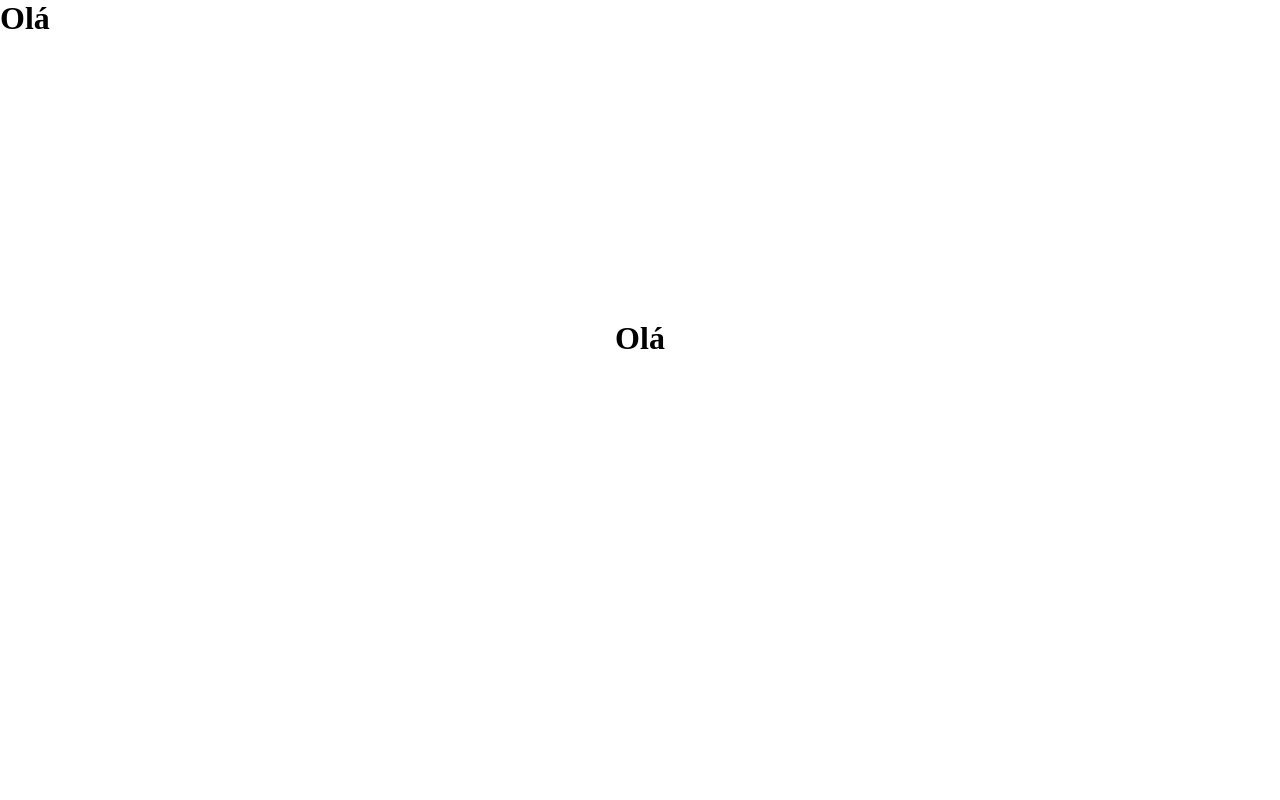
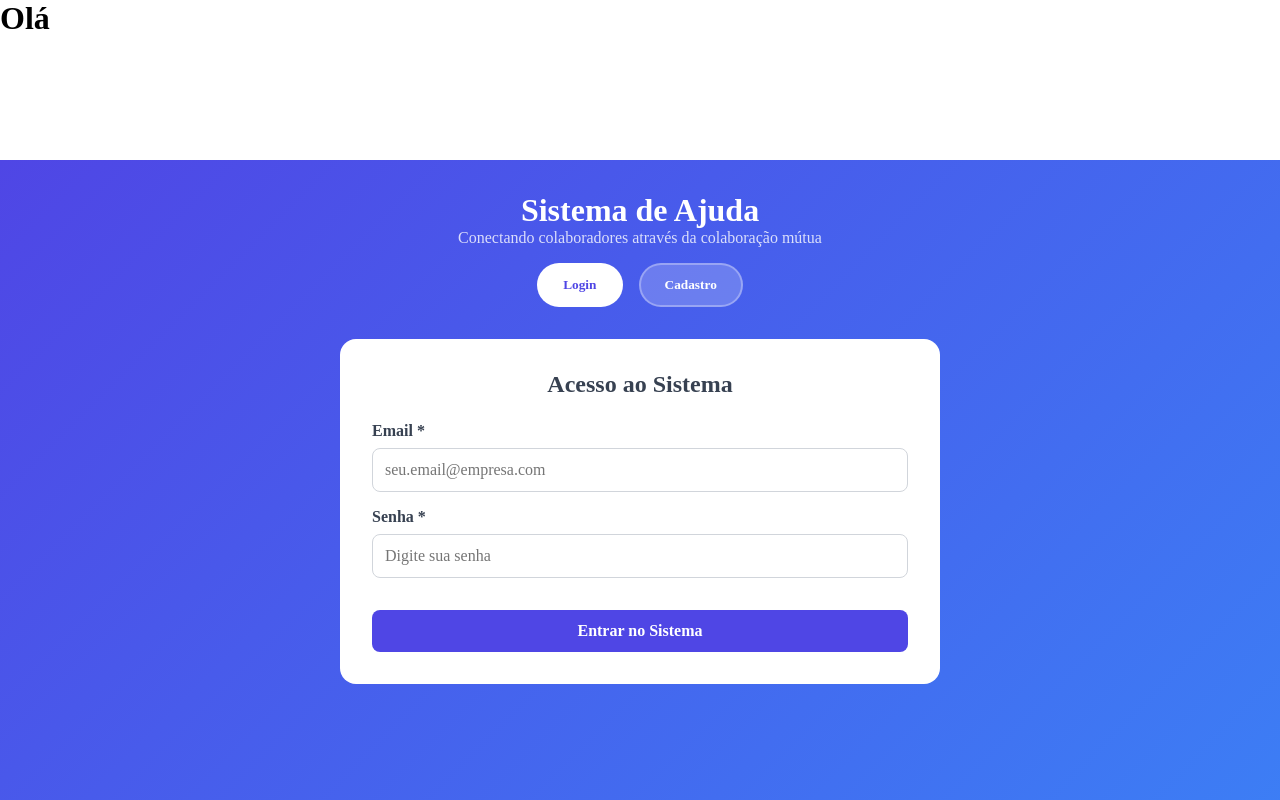
Before and after one commit to ordnav3/Projeto-HelpSystem, a React (Create React App) app in the folder help-system/: page / in a window 1280 px wide. Before the commit this address had no page. Shown: the top 800 px of the page. Built offline with nearby package versions, Linux system fonts and the light colour scheme.

Commit message:
Changing the structure

```diff
--- a/help-system/package.json
+++ b/help-system/package.json
@@ -11,6 +11,7 @@
     "@types/node": "^16.18.126",
     "@types/react": "^19.1.12",
     "@types/react-dom": "^19.1.9",
+    "axios": "^1.11.0",
     "react": "^19.1.1",
     "react-dom": "^19.1.1",
     "react-router-dom": "^7.8.2",
--- a/help-system/public/index.html
+++ b/help-system/public/index.html
@@ -15,6 +15,11 @@
       user's mobile device or desktop. See https://developers.google.com/web/fundamentals/web-app-manifest/
     -->
     <link rel="manifest" href="%PUBLIC_URL%/manifest.json" />
+
+
+    <link rel="preconnect" href="https://fonts.googleapis.com">
+    <link rel="preconnect" href="https://fonts.gstatic.com" crossorigin>
+    <link href="https://fonts.googleapis.com/css2?family=Roboto:ital,wght@0,100..900;1,100..900&display=swap" rel="stylesheet">
     <!--
       Notice the use of %PUBLIC_URL% in the tags above.
       It will be replaced with the URL of the `public` folder during the build.
--- /dev/null
+++ b/help-system/src/pages/RegisterLogin/index.tsx
@@ -0,0 +1,146 @@
+import { useState } from "react";
+import * as S from "./styles";
+import { login } from "../../services/api";
+
+
+const RegisterLogin = () => {
+  const [activeSection, setActiveSection] = useState<"login" | "cadastro">("login");
+
+
+  const handleLogin = async () => {
+    try {
+      const data = await login("teste@email.com", "12345678");
+      console.log("Login OK", data);
+    } catch (err) {
+      console.error("Erro no login", err);
+    }
+  };
+
+
+  return (
+    <S.Container>
+      <S.Header>
+        <h1>Sistema de Ajuda</h1>
+        <p>Conectando colaboradores através da colaboração mútua</p>
+        <S.NavButtons>
+          <S.NavButton
+            active={activeSection === "login"}
+            onClick={() => setActiveSection("login")}
+          >
+            Login
+          </S.NavButton>
+          <S.NavButton
+            active={activeSection === "cadastro"}
+            onClick={() => setActiveSection("cadastro")}
+          >
+            Cadastro
+          </S.NavButton>
+        </S.NavButtons>
+      </S.Header>
+
+      <S.Content>
+        {activeSection === "login" && (
+          <S.Section>
+            <h2>Acesso ao Sistema</h2>
+            <form>
+              <S.FormGroup>
+                <label htmlFor="loginEmail">Email *</label>
+                <input
+                  type="email"
+                  id="loginEmail"
+                  name="email"
+                  placeholder="seu.email@empresa.com"
+                  required
+                />
+              </S.FormGroup>
+
+              <S.FormGroup>
+                <label htmlFor="loginSenha">Senha *</label>
+                <input
+                  type="password"
+                  id="loginSenha"
+                  name="senha"
+                  placeholder="Digite sua senha"
+                  required
+                />
+              </S.FormGroup>
+
+              <S.SubmitButton type="submit">Entrar no Sistema</S.SubmitButton>
+            </form>
+          </S.Section>
+        )}
+
+        {activeSection === "cadastro" && (
+          <S.Section>
+            <h2>Novo Cadastro</h2>
+            <form>
+              <S.FormGrid>
+                <S.FormGroup>
+                  <label htmlFor="nome">Nome Completo *</label>
+                  <input type="text" id="nome" name="nome" required placeholder="João Silva" />
+                </S.FormGroup>
+
+                <S.FormGroup>
+                  <label htmlFor="email">Email Corporativo *</label>
+                  <input
+                    type="email"
+                    id="email"
+                    name="email"
+                    required
+                    placeholder="joao.silva@empresa.com"
+                  />
+                </S.FormGroup>
+
+                <S.FormGroup>
+                  <label htmlFor="departamento">Departamento</label>
+                  <select id="departamento" name="departamento">
+                    <option value="">Selecione...</option>
+                    <option value="TI">Tecnologia da Informação</option>
+                    <option value="RH">Recursos Humanos</option>
+                    <option value="Financeiro">Financeiro</option>
+                  </select>
+                </S.FormGroup>
+
+                <S.FormGroup>
+                  <label htmlFor="cargo">Cargo</label>
+                  <input type="text" id="cargo" name="cargo" placeholder="Analista, Dev..." />
+                </S.FormGroup>
+
+                <S.FormGroup>
+                  <label htmlFor="telefone">Telefone</label>
+                  <input type="tel" id="telefone" name="telefone" placeholder="(11) 99999-9999" />
+                </S.FormGroup>
+
+                <S.FormGroup>
+                  <label htmlFor="senha">Senha *</label>
+                  <input
+                    type="password"
+                    id="senha"
+                    name="senha"
+                    required
+                    placeholder="Mínimo 8 caracteres"
+                  />
+                </S.FormGroup>
+
+                <S.FormGroup>
+                  <label htmlFor="confirmarSenha">Confirmar Senha *</label>
+                  <input
+                    type="password"
+                    id="confirmarSenha"
+                    name="confirmarSenha"
+                    required
+                    placeholder="Confirme sua senha"
+                  />
+                </S.FormGroup>
+              </S.FormGrid>
+
+              <S.SubmitButton type="submit">Criar Conta</S.SubmitButton>
+            </form>
+          </S.Section>
+        )}
+      </S.Content>
+    </S.Container>
+  );
+};
+
+export default RegisterLogin;
--- /dev/null
+++ b/help-system/src/pages/RegisterLogin/styles.ts
@@ -0,0 +1,109 @@
+import styled from "styled-components";
+
+export const Container = styled.div`
+  min-height: 100vh;
+  background: linear-gradient(135deg, #4f46e5, #3b82f6);
+  display: flex;
+  flex-direction: column;
+  align-items: center;
+  padding: 2rem;
+`;
+
+export const Header = styled.header`
+  text-align: center;
+  margin-bottom: 2rem;
+
+  h1 {
+    font-size: 2rem;
+    color: white;
+  }
+
+  p {
+    color: rgba(255, 255, 255, 0.8);
+  }
+`;
+
+export const NavButtons = styled.div`
+  margin-top: 1rem;
+  display: flex;
+  gap: 1rem;
+  justify-content: center;
+`;
+
+export const NavButton = styled.button<{ active?: boolean }>`
+  background: ${({ active }) => (active ? "white" : "rgba(255, 255, 255, 0.2)")};
+  color: ${({ active }) => (active ? "#4f46e5" : "white")};
+  border: 2px solid rgba(255, 255, 255, 0.3);
+  padding: 0.75rem 1.5rem;
+  border-radius: 50px;
+  cursor: pointer;
+  font-weight: 600;
+  transition: all 0.3s ease;
+
+  &:hover {
+    background: ${({ active }) => (active ? "white" : "rgba(255, 255, 255, 0.3)")};
+  }
+`;
+
+export const Content = styled.main`
+  background: white;
+  padding: 2rem;
+  border-radius: 1rem;
+  max-width: 600px;
+  width: 100%;
+`;
+
+export const Section = styled.section`
+  h2 {
+    margin-bottom: 1.5rem;
+    text-align: center;
+    color: #374151;
+  }
+`;
+
+export const FormGroup = styled.div`
+  margin-bottom: 1rem;
+  display: flex;
+  flex-direction: column;
+
+  label {
+    font-weight: 600;
+    margin-bottom: 0.5rem;
+    color: #374151;
+  }
+
+  input,
+  select {
+    padding: 0.75rem;
+    border: 1px solid #d1d5db;
+    border-radius: 0.5rem;
+    font-size: 1rem;
+  }
+`;
+
+export const FormGrid = styled.div`
+  display: grid;
+  grid-template-columns: 1fr 1fr;
+  gap: 1rem;
+
+  @media (max-width: 600px) {
+    grid-template-columns: 1fr;
+  }
+`;
+
+export const SubmitButton = styled.button`
+  background: #4f46e5;
+  color: white;
+  padding: 0.75rem 1.5rem;
+  border-radius: 0.5rem;
+  border: none;
+  width: 100%;
+  font-size: 1rem;
+  font-weight: 600;
+  cursor: pointer;
+  margin-top: 1rem;
+
+  &:hover {
+    background: #4338ca;
+  }
+`;
--- a/help-system/src/routes.tsx
+++ b/help-system/src/routes.tsx
@@ -1,17 +1,11 @@
 import React from "react";
 import { Routes, Route } from "react-router-dom";
-// import Login from "./pages/Login";
-// import Register from "./pages/Register";
-// import CreateRequest from "./pages/CreateRequest";
-// import RequestsList from "./pages/RequestsList";
+import RegisterLogin from "./pages/RegisterLogin";
 
 const Rotas = () => {
     return (
         <Routes>
-            {/* <Route path="/" element={<Login />} />
-            <Route path="/register" element={<Register />} />
-            <Route path="/create-request" element={<CreateRequest />} />
-            <Route path="/requests" element={<RequestsList />} /> */}
+            {<Route path="/" element={<RegisterLogin />} />}
         </Routes>
     );
 };
--- /dev/null
+++ b/help-system/src/services/api.ts
@@ -0,0 +1,26 @@
+import axios from "axios";
+
+// URL base da sua API Python
+const API_BASE_URL = "http://localhost:5000"; // muda para onde sua API estiver rodando
+
+// Cria uma instância do Axios
+const api = axios.create({
+  baseURL: API_BASE_URL,
+  headers: {
+    "Content-Type": "application/json",
+  },
+});
+
+// Exemplo de funções para suas rotas
+
+// Login
+export const login = async (email: string, senha: string) => {
+  const response = await api.post("/login", { email, senha });
+  return response.data;
+};
+
+// Registro de usuário
+export const registerUser = async (userData: any) => {
+  const response = await api.post("/register", userData);
+  return response.data;
+};
--- a/help-system/src/styles.ts
+++ b/help-system/src/styles.ts
@@ -1,4 +1,8 @@
 import { createGlobalStyle } from "styled-components";
+
+export const cores = {
+    white: '#FFFFFF'
+  }
 
 export const GlobalStyle = createGlobalStyle`
     *{
@@ -7,11 +11,4 @@ export const GlobalStyle = createGlobalStyle`
         box-sizing: border-box;
         font-family: Roboto sans-serif;
     }
-
-
-    .myContainer{
-        max-width: 1024px;
-        width: 100%;
-        margin: 0 auto;
-    }
 `;
```
Also changed, not shown: 1 other file (tests, documents, lock files or other folders).
